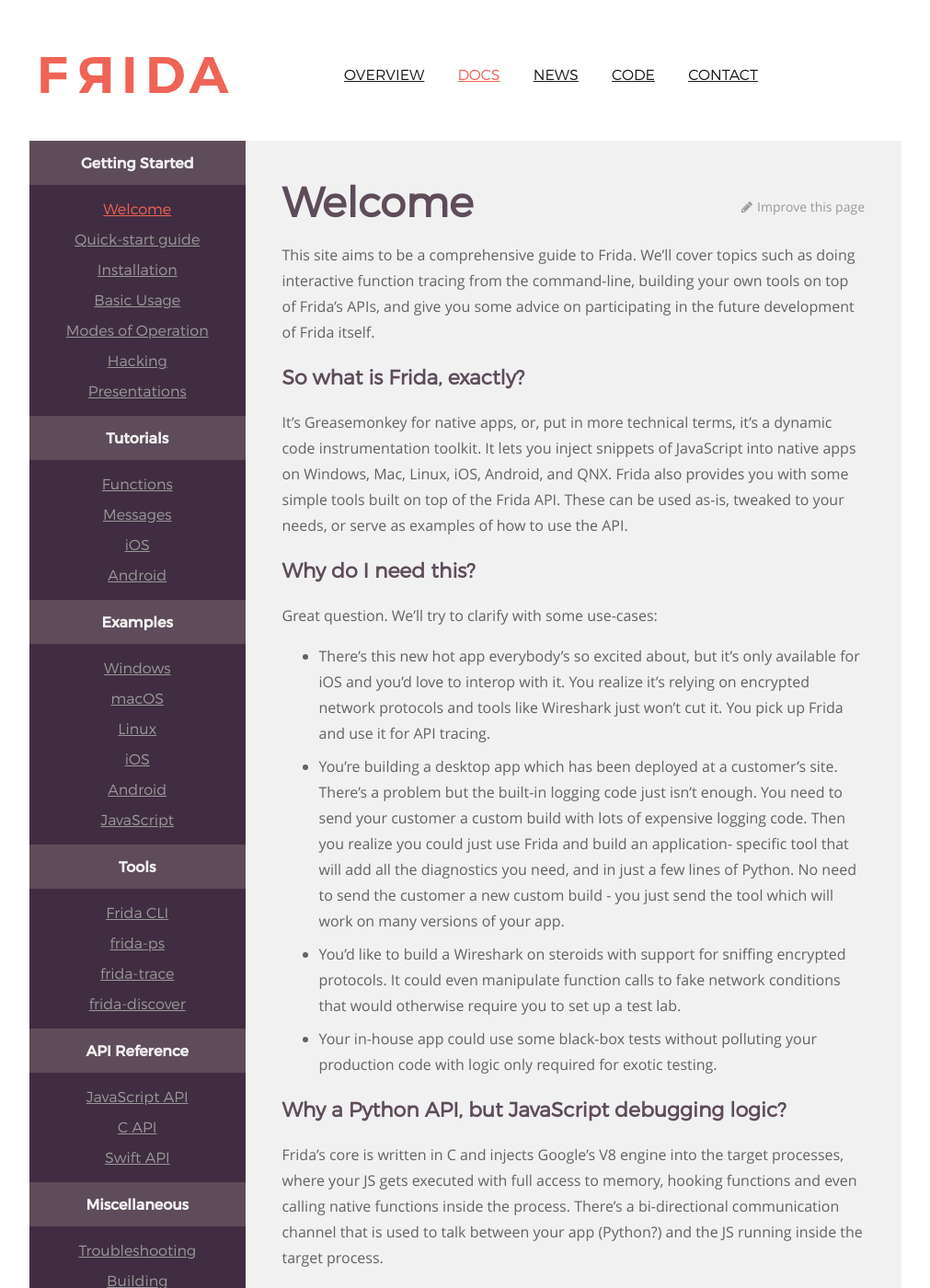
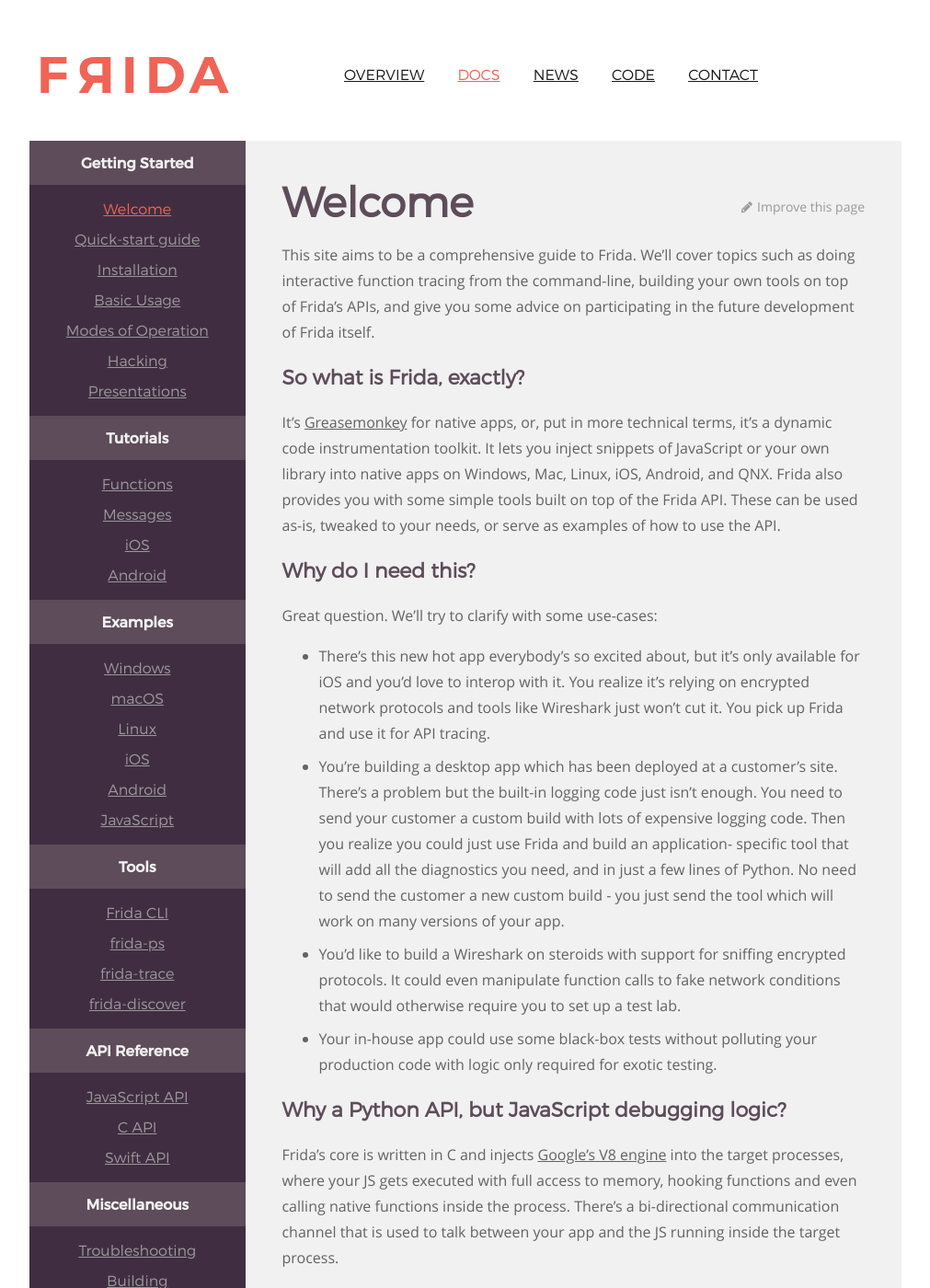
Before and after one commit to frida/frida-website, a Jekyll site: the page built from _docs/index.md, in a window 1280 px wide and 1400 px high. Shown: the whole window at 92% size, without its empty margins (129-1140 px from the left). Built offline with Jekyll 4.4.1, drawn with Linux system fonts in a browser that asks for light colours; some of the changed text lies outside the part shown.

Commit message:
Add clarifications to index.md
- links to external resources
- "Why Python/JS" didn't say why - added reasoning
- explained that its usable from other languages

```diff
--- a/_docs/index.md
+++ b/_docs/index.md
@@ -12,11 +12,14 @@ future development of Frida itself.
 
 ## So what is Frida, exactly?
 
-It's Greasemonkey for native apps, or, put in more technical terms, it's a
-dynamic code instrumentation toolkit. It lets you inject snippets of JavaScript
-into native apps on Windows, Mac, Linux, iOS, Android, and QNX. Frida also
-provides you with some simple tools built on top of the Frida API. These can be
-used as-is, tweaked to your needs, or serve as examples of how to use the API.
+It's
+[Greasemonkey](https://addons.mozilla.org/en-US/firefox/addon/greasemonkey/) for
+native apps, or, put in more technical terms, it's a dynamic code
+instrumentation toolkit. It lets you inject snippets of JavaScript or your own
+library into native apps on Windows, Mac, Linux, iOS, Android, and QNX. Frida
+also provides you with some simple tools built on top of the Frida API. These
+can be used as-is, tweaked to your needs, or serve as examples of how to use the
+API.
 
 ## Why do I need this?
 
@@ -79,5 +88,5 @@ hazardous. Here’s what to look out for.
 
 If you come across anything along the way that we haven’t covered, or if you
 know of a tip you think others would find handy, please [file an
-issue]({{ site.organization_url }}/frida-website/issues/new) and we’ll see about
+issue]({{ site.organization_url }}/frida-website/issues/new), and we’ll see about
 including it in this guide.
```
Also changed, not shown: other parts of _docs/index.md (+13 -7 lines).
